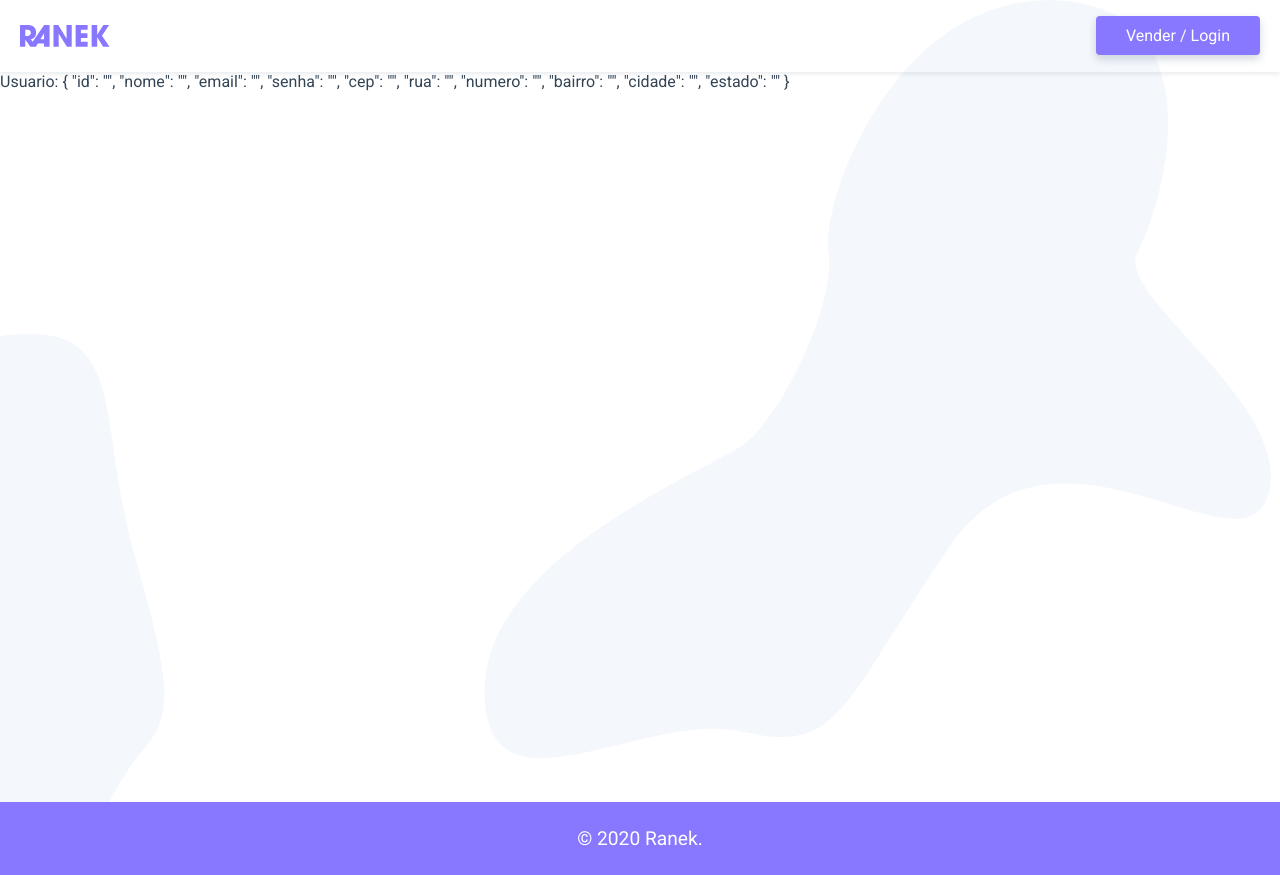
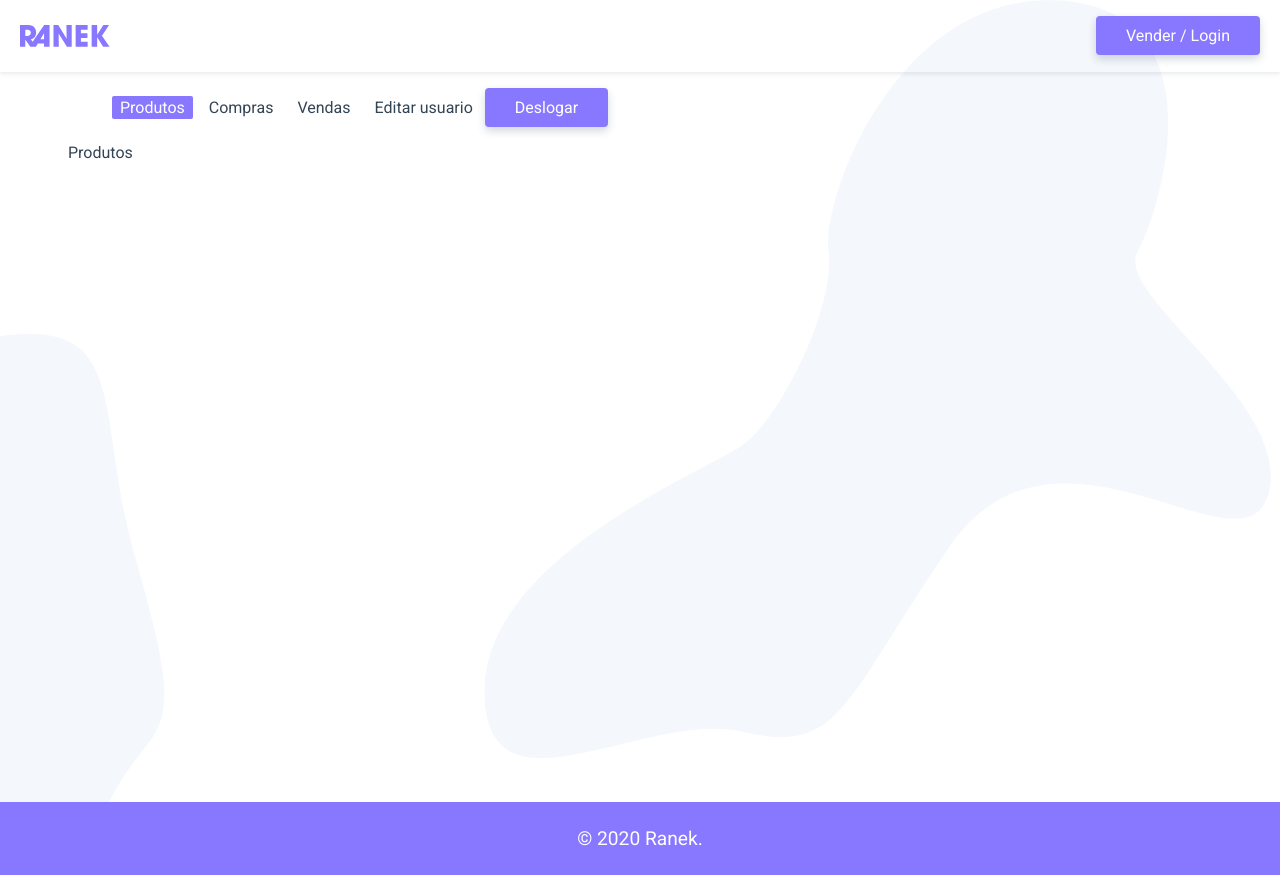
Before and after one commit to jacksonbrunoss/ranek, a Vue app: page /usuario in a window 1280 px wide. Built offline with nearby package versions, Linux system fonts and the light colour scheme.

Commit message:
Usuario router

```diff
--- a/src/router/index.js
+++ b/src/router/index.js
@@ -4,13 +4,17 @@
 import Produto from "../views/Produto.vue";
 import Login from "../views/Login.vue";
 import Usuario from "../views/usuario/Usuario.vue";
+import UsuarioProdutos from "../views/usuario/UsuarioProdutos.vue";
+import UsuarioCompras from "../views/usuario/UsuarioCompras.vue";
+import UsuarioEditar from "../views/usuario/UsuarioEditar.vue";
+import UsuarioVendas from "../views/usuario/UsuarioVendas.vue";
 
 Vue.use(VueRouter);
 
 const routes = [
   {
     path: "/",
-    name: "Home",
+    name: "home",
     component: Home
   },
   {
@@ -26,8 +30,29 @@
   },
   {
     path: "/usuario",
-    name: "usuario",
-    component: Usuario
+    component: Usuario,
+    children: [
+      {
+        path: "",
+        name: "usuario",
+        component: UsuarioProdutos
+      },
+      {
+        path: "compras",
+        name: "compras",
+        component: UsuarioCompras
+      },
+      {
+        path: "editar",
+        name: "usuario-editar",
+        component: UsuarioEditar
+      },
+      {
+        path: "vendas",
+        name: "vendas",
+        component: UsuarioVendas
+      }
+    ]
   }
 ];
 
--- a/src/store/index.js
+++ b/src/store/index.js
@@ -39,6 +39,21 @@
     criarUsuario(context, payload) {
       context.commit("UPDATE_USUARIO", { id: payload.email });
       return api.post("/usuario", payload);
+    },
+    deslogarUsuario(context) {
+      context.commit("UPDATE_USUARIO", {
+        id: "",
+        nome: "",
+        email: "",
+        senha: "",
+        cep: "",
+        rua: "",
+        numero: "",
+        bairro: "",
+        cidade: "",
+        estado: ""
+      });
+      context.commit("UPDATE_LOGIN", false);
     }
   },
   modules: {}
--- a/src/views/usuario/Usuario.vue
+++ b/src/views/usuario/Usuario.vue
@@ -1,10 +1,39 @@
 <template>
-  <p>Usuario: {{$store.state.usuario}}</p>
+  <section class="container">
+    <nav class="sidbar">
+      <ul>
+        <li>
+          <router-link :to="{name: 'usuario'}">Produtos</router-link>
+        </li>
+        <li>
+          <router-link :to="{name: 'compras'}">Compras</router-link>
+        </li>
+        <li>
+          <router-link :to="{name: 'vendas'}">Vendas</router-link>
+        </li>
+        <li>
+          <router-link :to="{name: 'usuario-editar'}">Editar usuario</router-link>
+        </li>
+        <li>
+          <button class="btn" @click.prevent="deslogar">Deslogar</button>
+        </li>
+      </ul>
+    </nav>
+    <transition mode="out-in">
+      <router-view />
+    </transition>
+  </section>
 </template>
 
 <script>
 export default {
-  name: "Usuario"
+  name: "Usuario",
+  methods: {
+    deslogar() {
+      this.$store.dispatch("deslogarUsuario");
+      this.$router.push("/login");
+    }
+  }
 };
 </script>
 
--- /dev/null
+++ b/src/views/usuario/UsuarioCompras.vue
@@ -0,0 +1,10 @@
+<template>
+  <p>Compras</p>
+</template>
+
+<script>
+export default {};
+</script>
+
+<style>
+</style>
--- /dev/null
+++ b/src/views/usuario/UsuarioEditar.vue
@@ -0,0 +1,10 @@
+<template>
+  <p>Editar</p>
+</template>
+
+<script>
+export default {};
+</script>
+
+<style>
+</style>
--- /dev/null
+++ b/src/views/usuario/UsuarioProdutos.vue
@@ -0,0 +1,12 @@
+<template>
+  <p>Produtos</p>
+</template>
+
+<script>
+export default {
+  name: "UsuarioProdutos"
+};
+</script>
+
+<style>
+</style>
--- /dev/null
+++ b/src/views/usuario/UsuarioVendas.vue
@@ -0,0 +1,10 @@
+<template>
+  <p>Vendas</p>
+</template>
+
+<script>
+export default {};
+</script>
+
+<style>
+</style>
```
